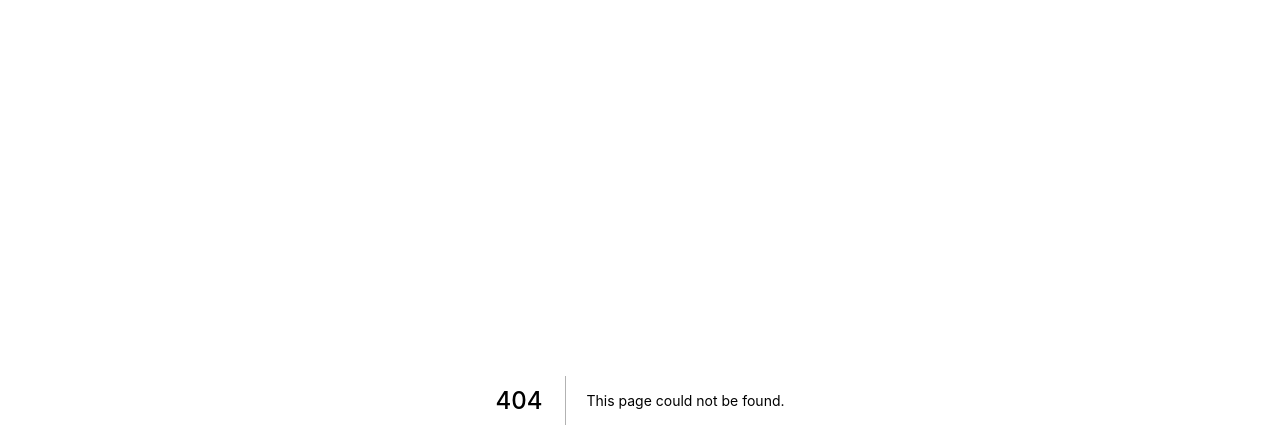
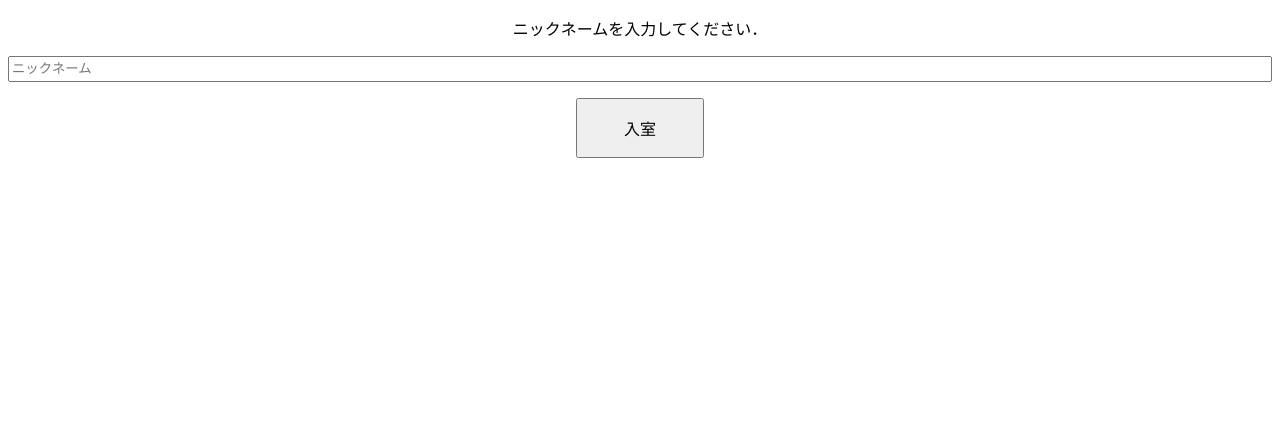
Before and after one commit to CA21engineer/RealtimeQuiz, a Next.js app in the folder front/: page /room_entrance in a window 1280 px wide. Before the commit this address had no page. Shown: the top 448 px of the page. Built offline with nearby package versions, Linux system fonts and the light colour scheme.

Commit message:
Add room entrance

```diff
--- /dev/null
+++ b/front/src/pages/room_entrance/index.tsx
@@ -0,0 +1,23 @@
+import React from 'react';
+import './room_entrance.scss';
+
+import { FoundationInputArea } from '../../components/FoundationInputArea';
+
+const RoomEntrance: React.FC = () => {
+  return (
+    <div className="Room__view">
+      <p className="Room__label">ニックネームを入力してください．</p>
+      <FoundationInputArea
+        inputBody=""
+        onInputAnswer={(inputName: string) => console.log(inputName)}
+        onClickSubmitButton={() => {
+          console.log('Send server');
+        }}
+        inputPlaceholder="ニックネーム"
+        submitLabel="入室"
+      />
+    </div>
+  );
+};
+
+export default RoomEntrance;
--- /dev/null
+++ b/front/src/pages/room_entrance/room_entrance.scss
@@ -0,0 +1,3 @@
+.Room__label {
+  text-align: center;
+}
--- a/front/src/templates/Index/index.scss
+++ /dev/null
@@ -1,3 +0,0 @@
-.Index__label {
-  text-align: center;
-}
```
Also changed, not shown: front/src/templates/Index/index.tsx (+27 -3 lines).
